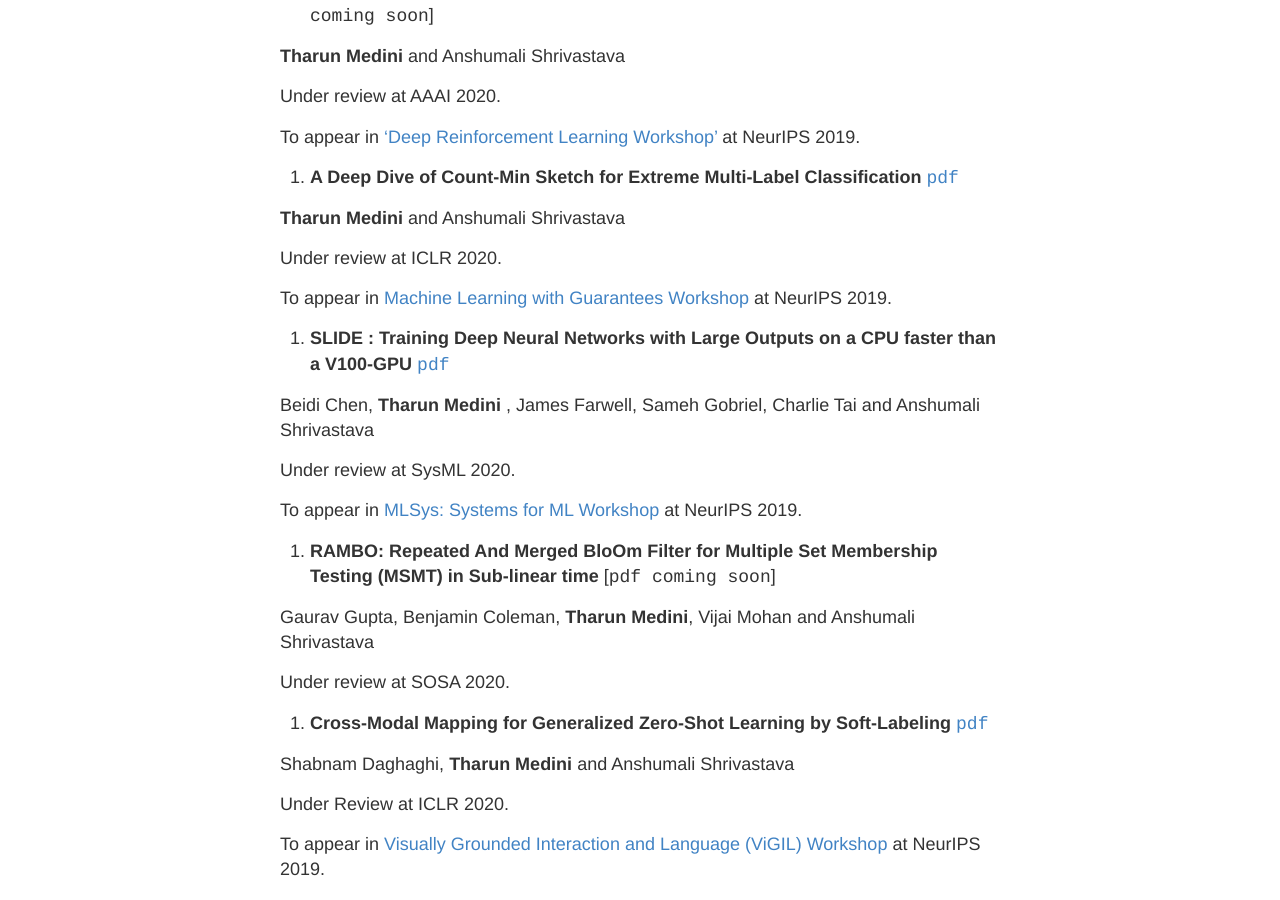
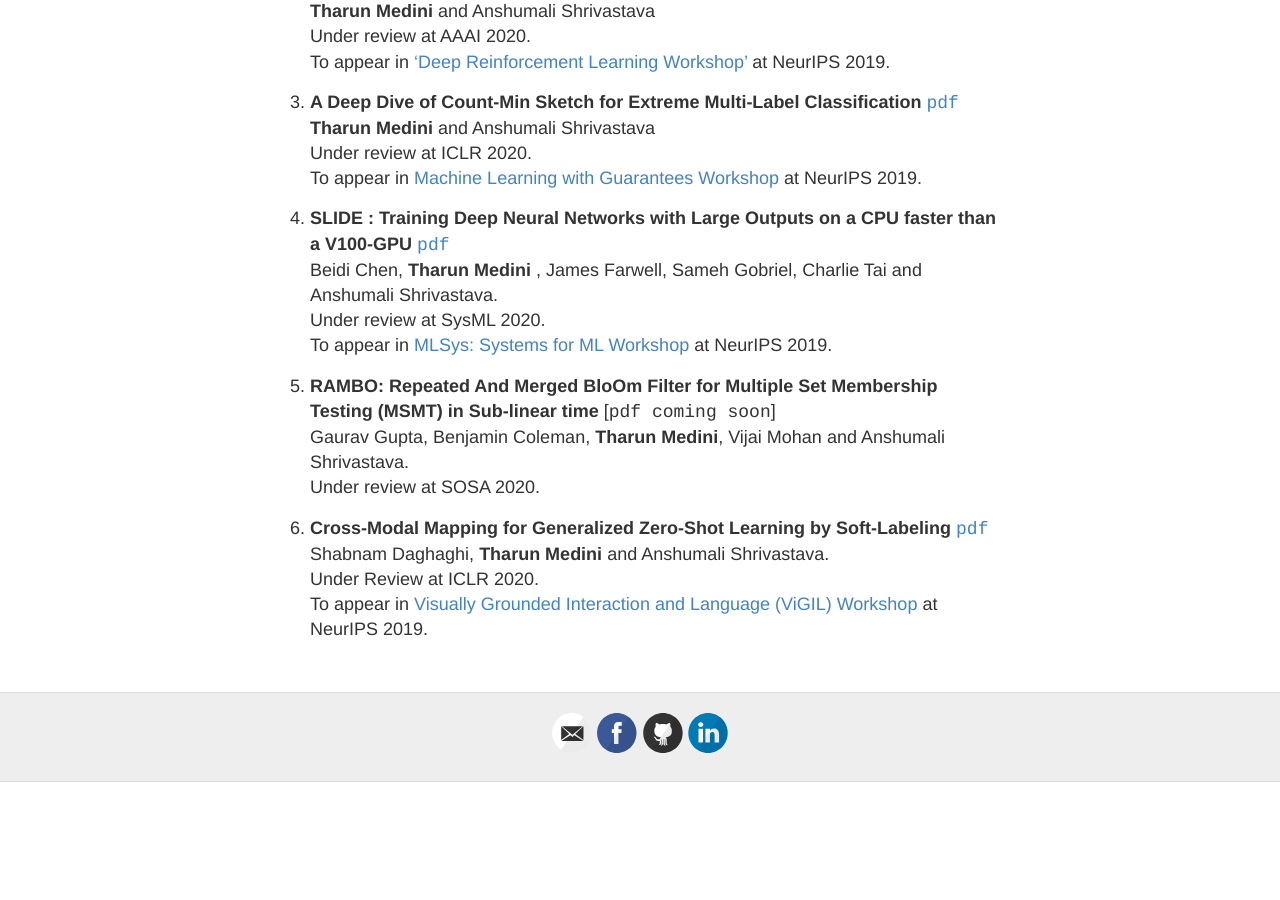
Before and after one commit to gaurav16gupta/gaurav16gupta.github.io, a Jekyll site: the page built from publications.md, in a window 1280 px wide and 900 px high, scrolled down 451 px. Built offline with Jekyll 4.4.1, drawn with Linux system fonts in a browser that asks for light colours; after the commit the page ends 1233 px from its top, so only the background shows below that.

```diff
--- a/publications.md
+++ b/publications.md
@@ -6,46 +6,30 @@ permalink: /publications/
 
 ### 2019
 
-1. __Simultaneous Matching and Ranking as end-to-end Deep Classification: A Case study of Information Retrieval with 50M Documents__. [`pdf`](https://arxiv.org/pdf/1810.04254.pdf)
-
-__Tharun Medini__, Qixuan Huang, Yiqiu Wang, Vijai Mohan and Anshumali Shrivastava.
-
+1. __Simultaneous Matching and Ranking as end-to-end Deep Classification: A Case study of Information Retrieval with 50M Documents__. [`pdf`](https://arxiv.org/pdf/1810.04254.pdf) <br/>
+__Tharun Medini__, Qixuan Huang, Yiqiu Wang, Vijai Mohan and Anshumali Shrivastava. <br/>
 To appear in __NeurIPS 2019__.
 
-2. __Be a Copycat: Uncharted Rewards by Mimicking Expert Action Sequences__ [`pdf coming soon`]
-
-__Tharun Medini__ and Anshumali Shrivastava
-
-Under review at AAAI 2020.
-
+2. __Be a Copycat: Uncharted Rewards by Mimicking Expert Action Sequences__ [`pdf coming soon`]<br/>
+__Tharun Medini__ and Anshumali Shrivastava <br/>
+Under review at AAAI 2020. <br/>
 To appear in ['Deep Reinforcement Learning Workshop'](https://sites.google.com/view/deep-rl-workshop-neurips-2019/home) at NeurIPS 2019.
 
-3. __A Deep Dive of Count-Min Sketch for Extreme Multi-Label Classification__ [`pdf`](https://openreview.net/pdf?id=S1evKR4KvB)
-
-__Tharun Medini__ and Anshumali Shrivastava
-
-Under review at ICLR 2020.
-
+3. __A Deep Dive of Count-Min Sketch for Extreme Multi-Label Classification__ [`pdf`](https://openreview.net/pdf?id=S1evKR4KvB) <br/>
+__Tharun Medini__ and Anshumali Shrivastava <br/>
+Under review at ICLR 2020. <br/>
 To appear in [Machine Learning with Guarantees Workshop](https://sites.google.com/view/mlwithguarantees) at NeurIPS 2019.
 
-4. __SLIDE : Training Deep Neural Networks with Large Outputs on a CPU faster than a V100-GPU__ [`pdf`](https://arxiv.org/pdf/1903.03129.pdf)
-
-Beidi Chen, __Tharun Medini__ , James Farwell, Sameh Gobriel, Charlie Tai and Anshumali Shrivastava
-
-Under review at SysML 2020.
-
+4. __SLIDE : Training Deep Neural Networks with Large Outputs on a CPU faster than a V100-GPU__ [`pdf`](https://arxiv.org/pdf/1903.03129.pdf) <br/>
+Beidi Chen, __Tharun Medini__ , James Farwell, Sameh Gobriel, Charlie Tai and Anshumali Shrivastava. <br/>
+Under review at SysML 2020. <br/>
 To appear in [MLSys: Systems for ML Workshop](http://learningsys.org/neurips19/) at NeurIPS 2019.
 
-5. __RAMBO: Repeated And Merged BloOm Filter for Multiple Set Membership Testing (MSMT) in Sub-linear time__ [`pdf coming soon`]
-
-Gaurav Gupta, Benjamin Coleman, __Tharun Medini__, Vijai Mohan and Anshumali Shrivastava
-
+5. __RAMBO: Repeated And Merged BloOm Filter for Multiple Set Membership Testing (MSMT) in Sub-linear time__ [`pdf coming soon`] <br/>
+Gaurav Gupta, Benjamin Coleman, __Tharun Medini__, Vijai Mohan and Anshumali Shrivastava. <br/>
 Under review at SOSA 2020.
 
-6. __Cross-Modal Mapping for Generalized Zero-Shot Learning by Soft-Labeling__ [`pdf`](https://openreview.net/pdf?id=B1lmSeHKwB)
-
-Shabnam Daghaghi, __Tharun Medini__ and Anshumali Shrivastava
-
-Under Review at ICLR 2020.
-
+6. __Cross-Modal Mapping for Generalized Zero-Shot Learning by Soft-Labeling__ [`pdf`](https://openreview.net/pdf?id=B1lmSeHKwB)<br/>
+Shabnam Daghaghi, __Tharun Medini__ and Anshumali Shrivastava. <br/>
+Under Review at ICLR 2020. <br/>
 To appear in [Visually Grounded Interaction and Language (ViGIL) Workshop](https://vigilworkshop.github.io/) at NeurIPS 2019.
```
